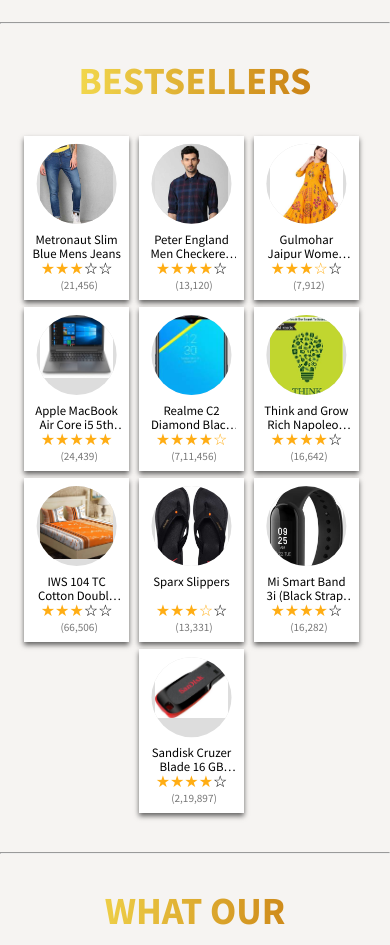
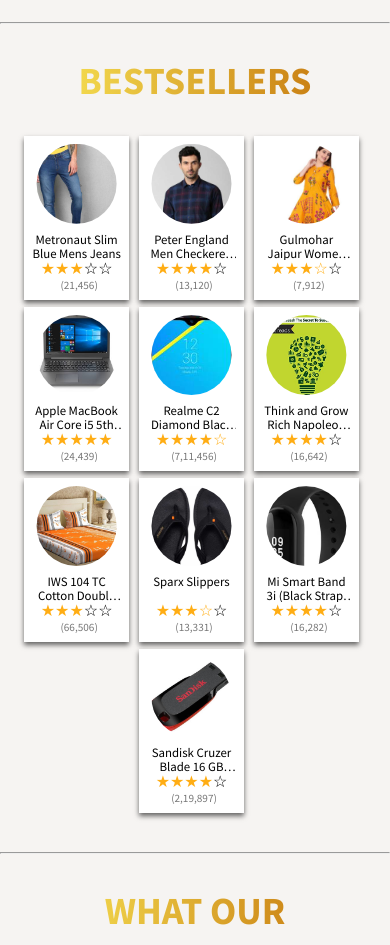
Before and after one commit to adityaag121/assgn1, a plain HTML site: page index.html in a window 390 px wide. Shown: the part 2340-3285 px from the top of the page. Drawn offline with Linux system fonts and the light colour scheme.

Commit message:
minor color fix

```diff
--- a/css/styles.css
+++ b/css/styles.css
@@ -284,8 +284,12 @@
     padding: 1rem;
     -webkit-clip-path: circle(5rem at 50% 50%);
     clip-path: circle(rem at 50% 50%);
-    overflow: hidden;
-    background-color: #ddd; }
+    overflow: hidden; }
+    @media (max-width: 37.5em) {
+      .card5__img {
+        padding: 0; }
+        .card5__img img {
+          margin-top: 1rem; } }
   .card5 img {
     max-width: 100%; }
 
```
